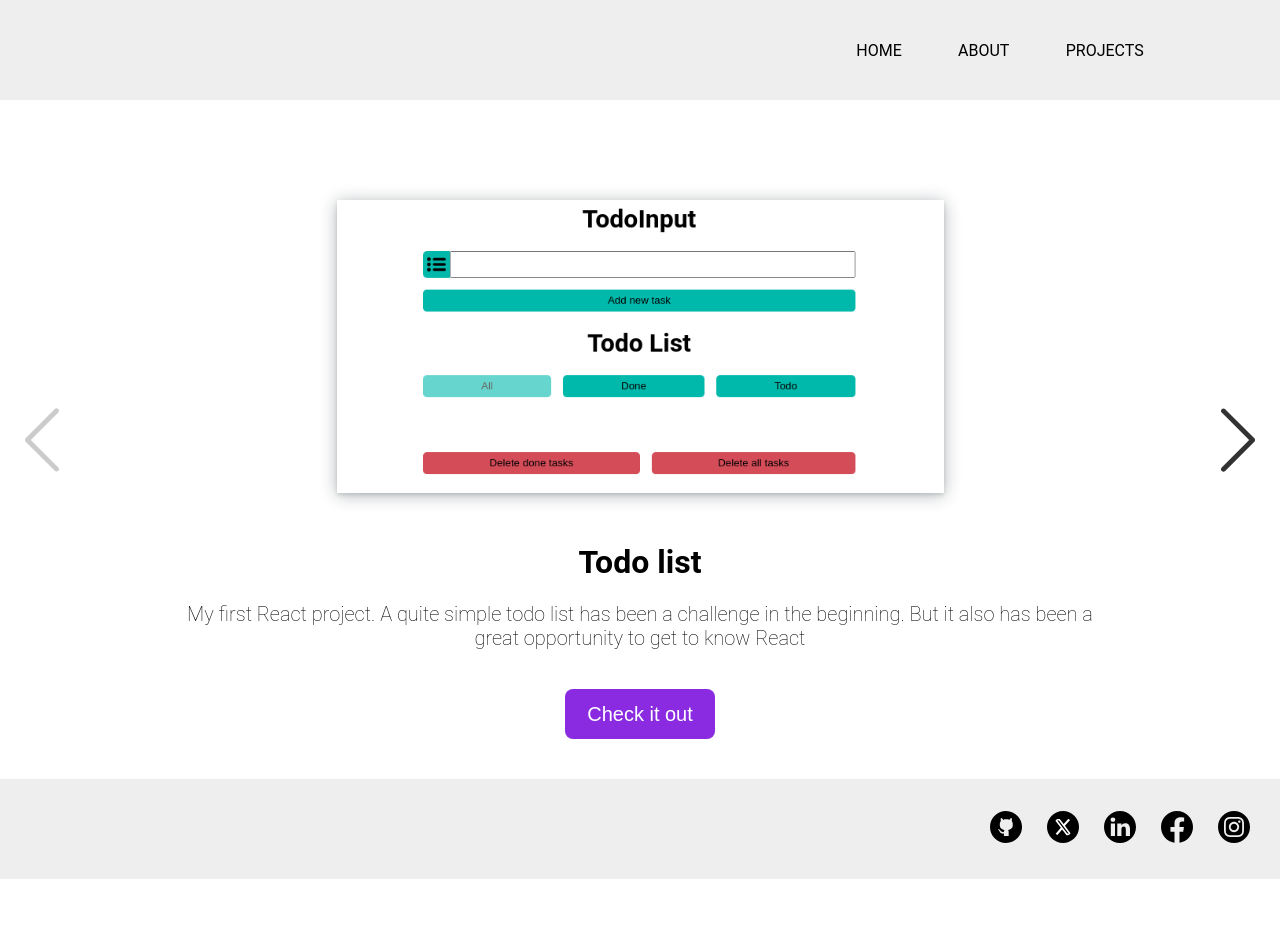
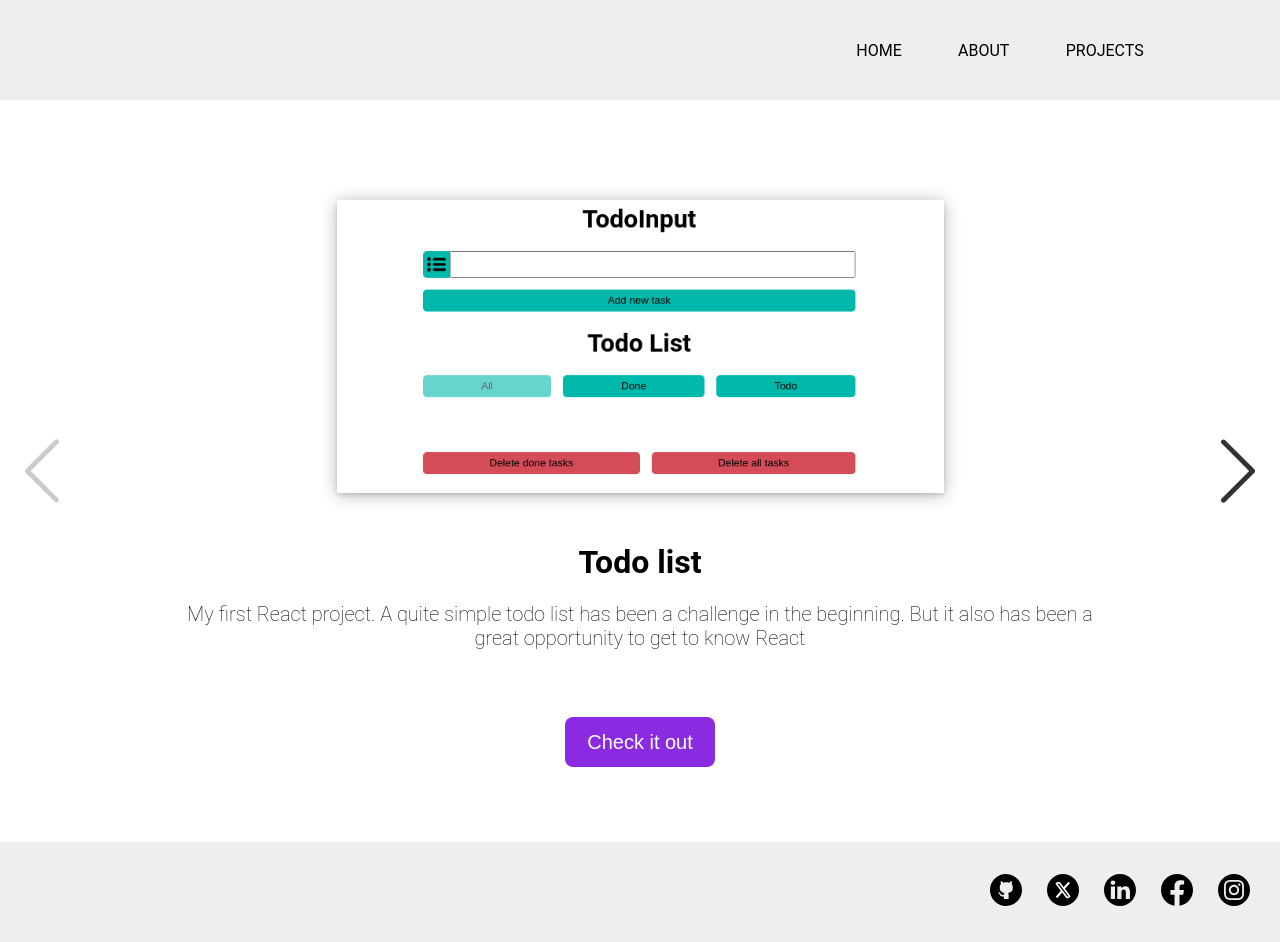
Before and after one commit to pizarrosch/portfolio, a Next.js app: page /projects in a window 1280 px wide. Before the commit the page ends 879 px from the top, so only its background shows below. Built offline with nearby package versions, Linux system fonts and the light colour scheme.

Commit message:
Update the projects descriptions, add diploma pj to the list of projects

```diff
--- a/src/components/ProjectItem/ProjectItem.module.scss
+++ b/src/components/ProjectItem/ProjectItem.module.scss
@@ -4,7 +4,7 @@
   align-items: center;
   text-align: center;
   width: 1200px;
-  min-height: 479px;
+  min-height: 542px;
   gap: 50px;
   position: relative;
 
@@ -31,7 +31,7 @@
 
   .buttonLink {
     position: absolute;
-    bottom: -60px;
+    bottom: -25px;
 
     .button {
       width: 150px;
--- a/src/data.ts
+++ b/src/data.ts
@@ -19,14 +19,15 @@ export const pjItemsData = [
     id: 1,
     src: weatherWidgetPjImg,
     title: 'Weather Widget',
-    description: 'The weather app, where you can check the actual weather all over the world as well as the weather for the next 5 days',
+    description: `The weather app, where you can check the actual weather all over the world as well as the weather for the next 5 days.
+                  Written in React as well, it was my first project where I worked with API (openweather.com)`,
     url: 'https://weather-widget-sf.vercel.app/'
   },
   {
     id: 2,
     src: bookStorePj,
     title: 'Book Store',
-    description: `Book store page written with NextJS. In order to add books to the cart you must log in.
+    description: `Book store page was my first connection to NextJS. In order to add books to the cart you must log in.
                   Just use 'shomakhov@skillfactory.ru' as login and 'Zaurskillfactory' as password`,
     url: 'https://book-store-nextjs-j4n9voyji-pizarrosch.vercel.app/'
   },
@@ -40,8 +41,12 @@ export const pjItemsData = [
   {
     id: 4,
     src: diplomaPjImg,
-    title: 'Company Taxpayer Information Number',
-    description: 'The popular kanban board, where different tasks can be managed',
+    title: 'Company Search Portal by TIN',
+    description: `The final project of my 14 month long 'Frontend developer PRO' course. In this peoject the information
+                  about companies can be found by using the Taxpayer Identification Number (TIN). As the course was provided by Russian
+                  Institution, only the companies on the territory of Russian Federation can be looked for, e.g. Lukoil, Sberbank, etc.
+                  Nevertheless, I think this project can also shed some light on my actual developer skills.
+                  Login data are required on this page. Login: sf_student8, password: 5QB0KM/`,
     url: 'https://diploma-project-skillfactory-react.vercel.app/dashboard'
   }
 ]
```
